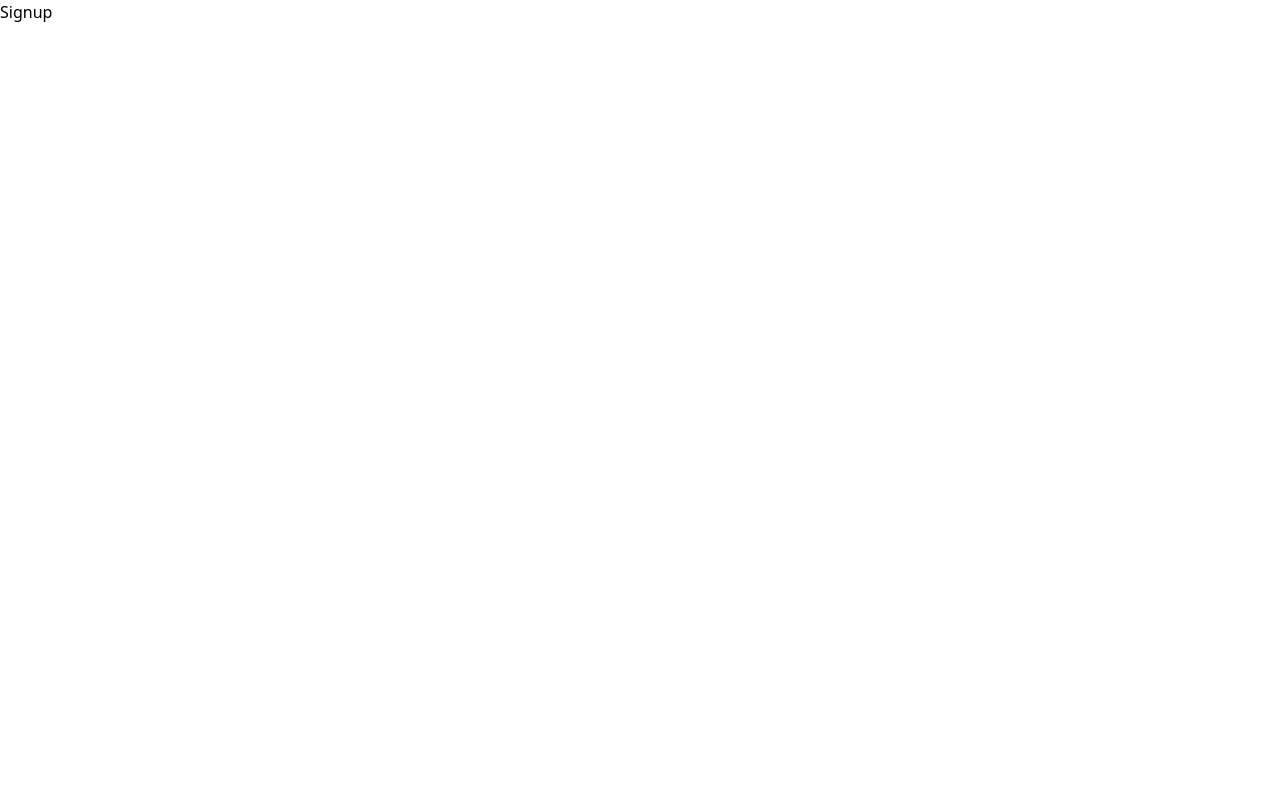
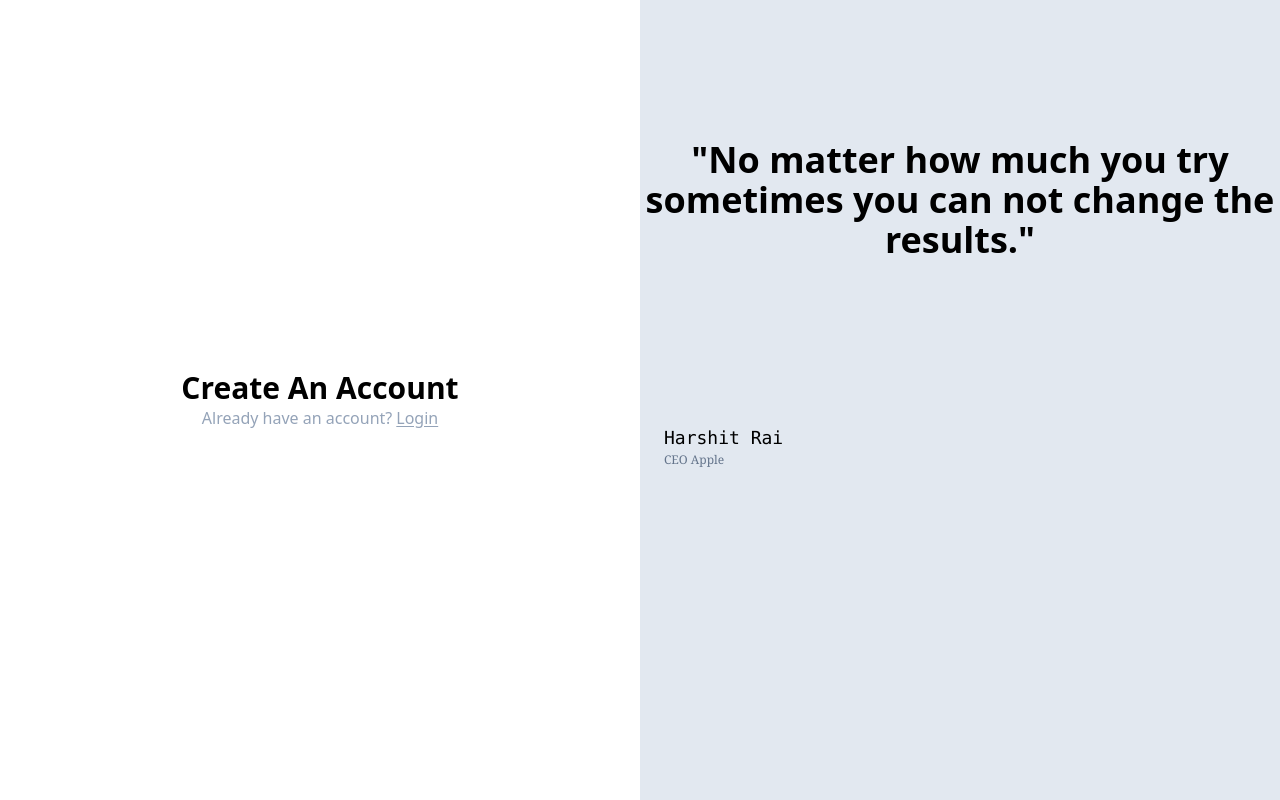
Before and after one commit to kira14102005/W13_BlogsProject, a React (Vite) app in the folder frontend/: page /signup in a window 1280 px wide. Built offline with nearby package versions, Linux system fonts and the light colour scheme.

Commit message:
Create the frontend for the Signup Page Including Quote Cards Forms

```diff
--- /dev/null
+++ b/frontend/src/components/Auth.tsx
@@ -0,0 +1,10 @@
+import { Subtitle } from "./Subtitle"
+import { Title } from "./Title"
+
+export const Auth = () => {
+    return <>
+        <div className="h-screen flex flex-col justify-center items-center">
+<Title  content={"Create An Account"}/>
+<Subtitle content={"Already have an account?"}  linkText={"Login"} src={"/signin"}/>
+        </div></>
+}
--- /dev/null
+++ b/frontend/src/components/Quote.tsx
@@ -0,0 +1,22 @@
+import { useEffect, useState } from "react"
+
+export const Quote = (props: any) => {
+    const [quote, setQuote] = useState({
+        msg: "",
+        author: "anonymous",
+        design : "Nonchalant"
+    });
+    useEffect(() => {
+        setQuote({ msg: `"${props.msg}"`, author: props.author , design:props.design });
+    }, [])
+    return <>
+        <div className="container bg-slate-200  h-screen  grid grid-rows-2">
+            <div className="quote  p-1  flex justify-center items-center">
+                <p className="text-center text-4xl font-bold">{quote.msg}</p>
+            </div>
+            <div className="author grod-rows-2 m-2 p-4">
+               <p className=" text-lg font-mono">{quote.author}</p>
+               <p className="text-slate-500	 text-xs font-serif">{quote.design}</p>
+            </div>
+        </div></>
+}
--- /dev/null
+++ b/frontend/src/components/Subtitle.tsx
@@ -0,0 +1,13 @@
+import { useEffect, useState } from "react";
+import { Link } from "react-router-dom";
+export const Subtitle = ({content , src,linkText})=>{
+    const  [text, setText] = useState("");
+    useEffect(()=>{
+        setText(content)
+    } ,[])
+    return <>
+    <div className="text-center text-slate-400 flex flex-rows-2"><div>{text}</div>
+    <Link className="ml-1 underline hover:text-black underline-offset-2"to={`${src}`}>{linkText}</Link></div>
+    </>
+
+}
--- /dev/null
+++ b/frontend/src/components/Title.tsx
@@ -0,0 +1,11 @@
+import { useEffect, useState } from "react";
+
+export const Title = ({content })=>{
+    const  [text, setText] = useState("");
+    useEffect(()=>{
+        setText(content)
+    } ,[])
+    return <>
+    <div className="text-center font-bold text-3xl">{text}</div>
+    </>
+}
--- a/frontend/src/pages/Blog.tsx
+++ b/frontend/src/pages/Blog.tsx
@@ -1,6 +1,6 @@
+import { Quote } from "../components/Quote"
+
 export const Blog = () => {
     return <>
-        <div>
-            Blog
-        </div></>
+       </>
 }
--- a/frontend/src/pages/Signup.tsx
+++ b/frontend/src/pages/Signup.tsx
@@ -1,6 +1,11 @@
+import { Auth } from "../components/Auth"
+import { Quote } from "../components/Quote"
 export const Signup = () => {
     return <>
-        <div>
-            Signup
+        <div className="w-screen grid grid-cols-2">
+            <div className="">
+                <Auth/>
+            </div>
+            <div className="invisible  md:visible"> <Quote msg="No  matter how much you try sometimes you can not change the results." author="Harshit Rai" design="CEO Apple"></Quote></div>
         </div></>
 }
```
